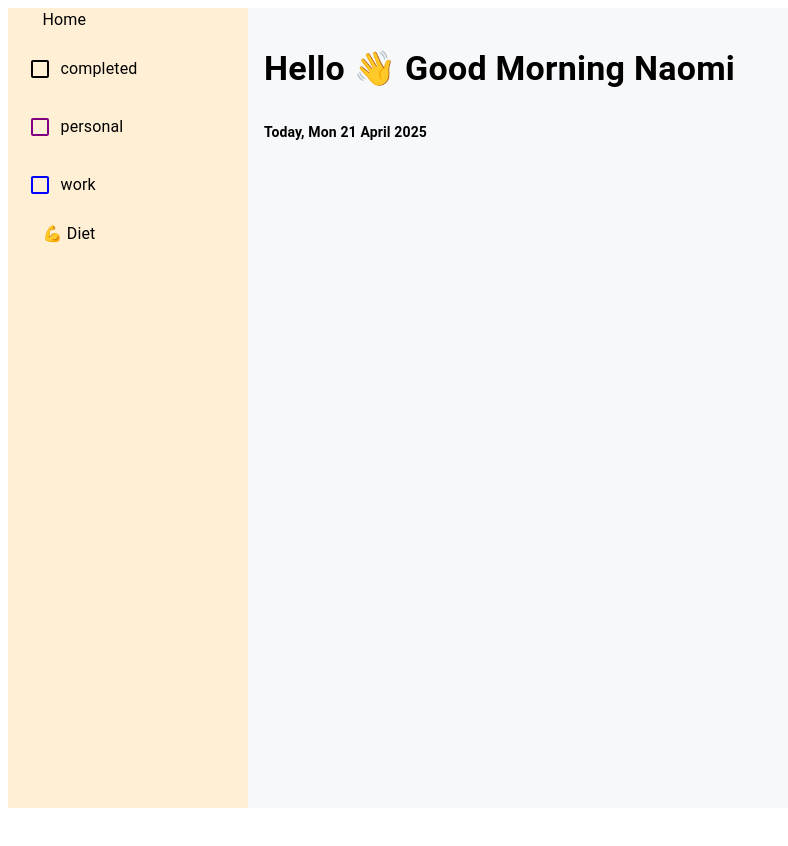
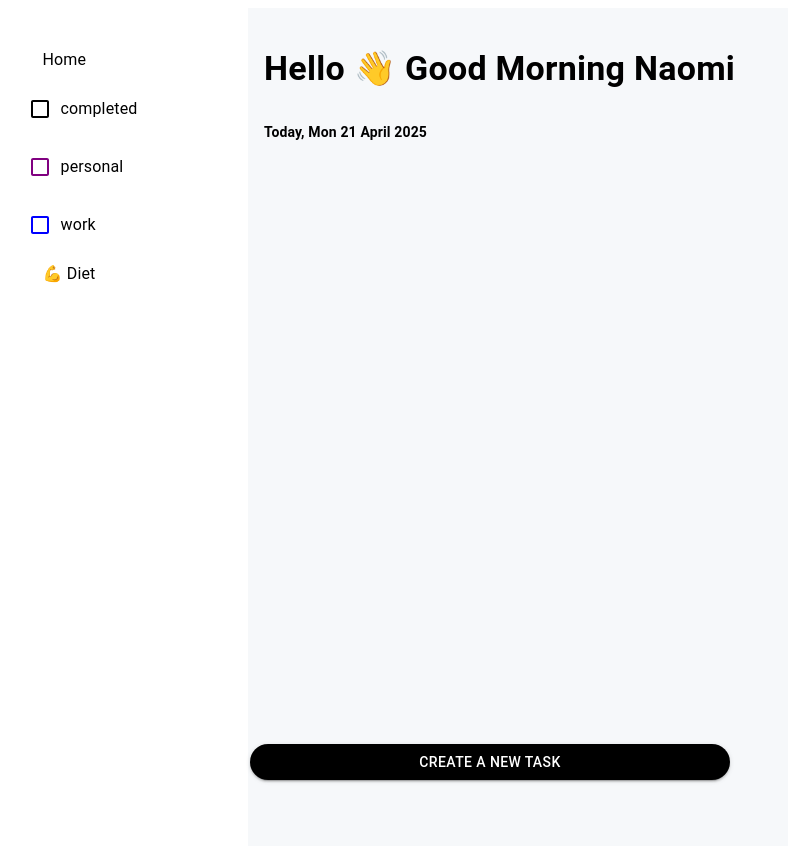
Before and after one commit to Naominm/todo_baas_app, a React (Vite) app: page / in a window 1280 px wide. Shown: the top 846 px of the page, without its empty margins (0-788 px from the left). Before the commit the page ends 816 px from the top, so only its background shows below. Built offline with nearby package versions, Linux system fonts and the light colour scheme.

Commit message:
get todo user input via dialog

```diff
--- a/package.json
+++ b/package.json
@@ -12,6 +12,7 @@
   "dependencies": {
     "@emotion/react": "^11.14.0",
     "@emotion/styled": "^11.14.0",
+    "@mui/icons-material": "^7.0.2",
     "@mui/material": "^7.0.2",
     "react": "^19.0.0",
     "react-dom": "^19.0.0"
--- a/src/App.tsx
+++ b/src/App.tsx
@@ -1,10 +1,8 @@
-import Todos from "./components/todos";
 import TodoHeroSection from "./components/todoHero";
 
 function App() {
   return (
     <>
-      <Todos />
       <TodoHeroSection />
     </>
   );
--- a/src/components/todoHero.tsx
+++ b/src/components/todoHero.tsx
@@ -1,6 +1,7 @@
 import { Box, Typography } from "@mui/material";
 import now, { getFormattedDate } from "../utils/now.ts";
 import SideBar from "./todoSideNav";
+import TodoInput from "./todoInput.tsx";
 
 function TodoHeroSection() {
   return (
@@ -10,6 +11,7 @@ function TodoHeroSection() {
     >
       <SideBar />
       <TopHero />
+      <TodoInput />
     </Box>
   );
 }
--- a/src/components/todoInput.tsx
+++ b/src/components/todoInput.tsx
@@ -1,5 +1,43 @@
+import { useState } from "react";
+import { Box, Dialog, Button } from "@mui/material";
+import CloseIcon from "@mui/icons-material/Close";
+
 function TodoInput() {
-  return <></>;
+  const [open, setOpen] = useState(false);
+  const handleOpen = () => setOpen(true);
+  const handleClose = () => setOpen(false);
+
+  return (
+    <Box sx={{ position: "fixed", bottom: 20, left: 250 }}>
+      <Button
+        onClick={handleOpen}
+        variant="contained"
+        fullWidth
+        sx={{
+          backgroundColor: "black",
+          color: "white",
+          width: "30rem",
+          borderRadius: "5rem",
+        }}
+      >
+        create a new task
+      </Button>
+      <Dialog open={open} onClose={handleClose}>
+        <Box style={{ padding: "2rem", minWidth: "300px" }}>
+          <Box
+            sx={{
+              display: "flex",
+              justifyContent: "space-between",
+              alignItems: "center",
+            }}
+          >
+            n<h2>create a new task</h2>
+            <CloseIcon sx={{ cursor: "pointer" }} onClick={handleClose} />
+          </Box>
+        </Box>
+      </Dialog>
+    </Box>
+  );
 }
 
 export default TodoInput;
--- a/src/components/todoSideNav.tsx
+++ b/src/components/todoSideNav.tsx
@@ -7,11 +7,12 @@ function SideBar(): React.JSX.Element {
       sx={{
         width: "15rem",
         height: "100vh",
-        backgroundColor: "papayawhip",
+        backgroundColor: "white",
         display: "flex",
         flexDirection: "column",
         alignItems: "center",
         gap: 2,
+        pt: 5,
       }}
     >
       <FormControlLabel
--- a/src/components/todos.tsx
+++ b/src/components/todos.tsx
@@ -1,5 +1,3 @@
-import SideBar from "./todoSideNav";
-
 function Todos() {
   return <></>;
 }
```
Also changed, not shown: 1 other file (tests, documents, lock files or other folders).
